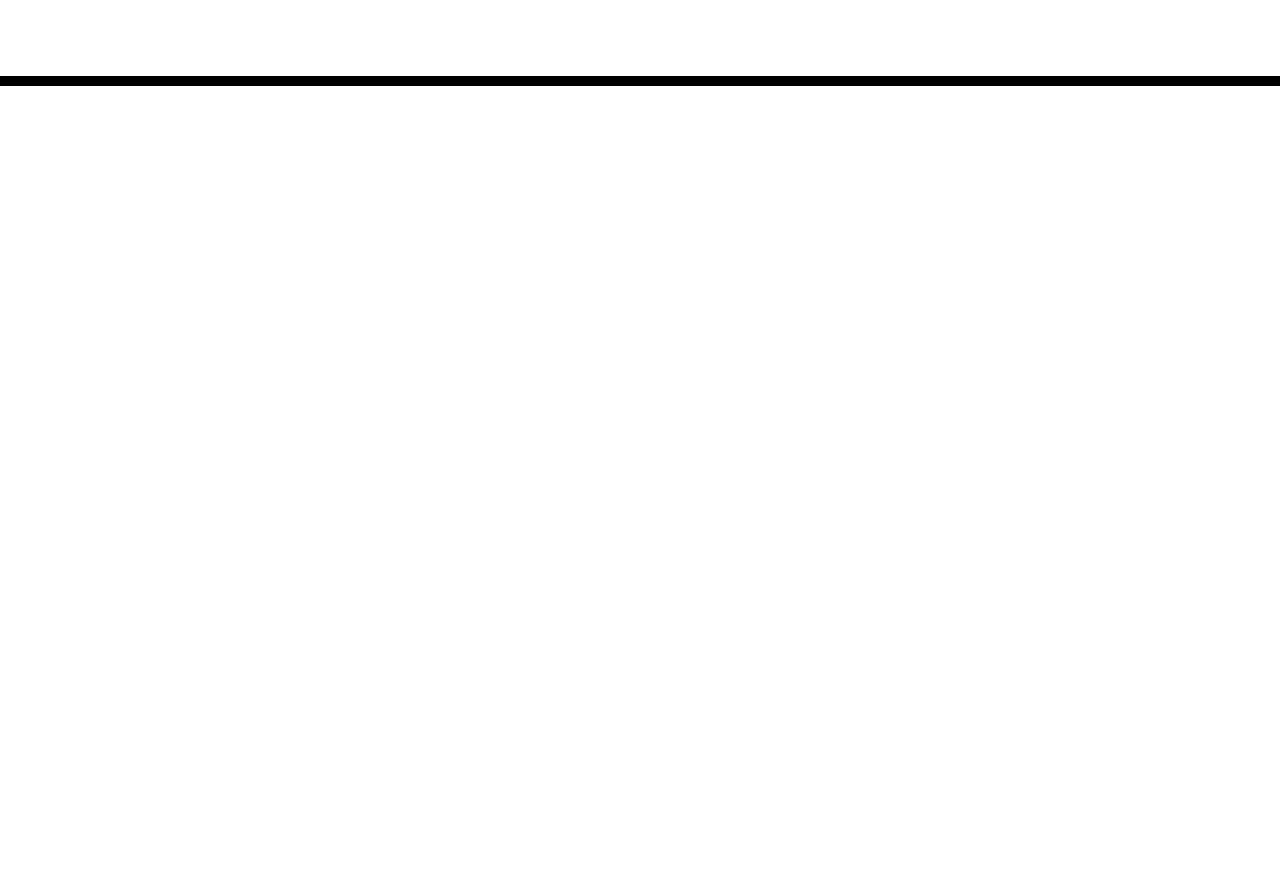
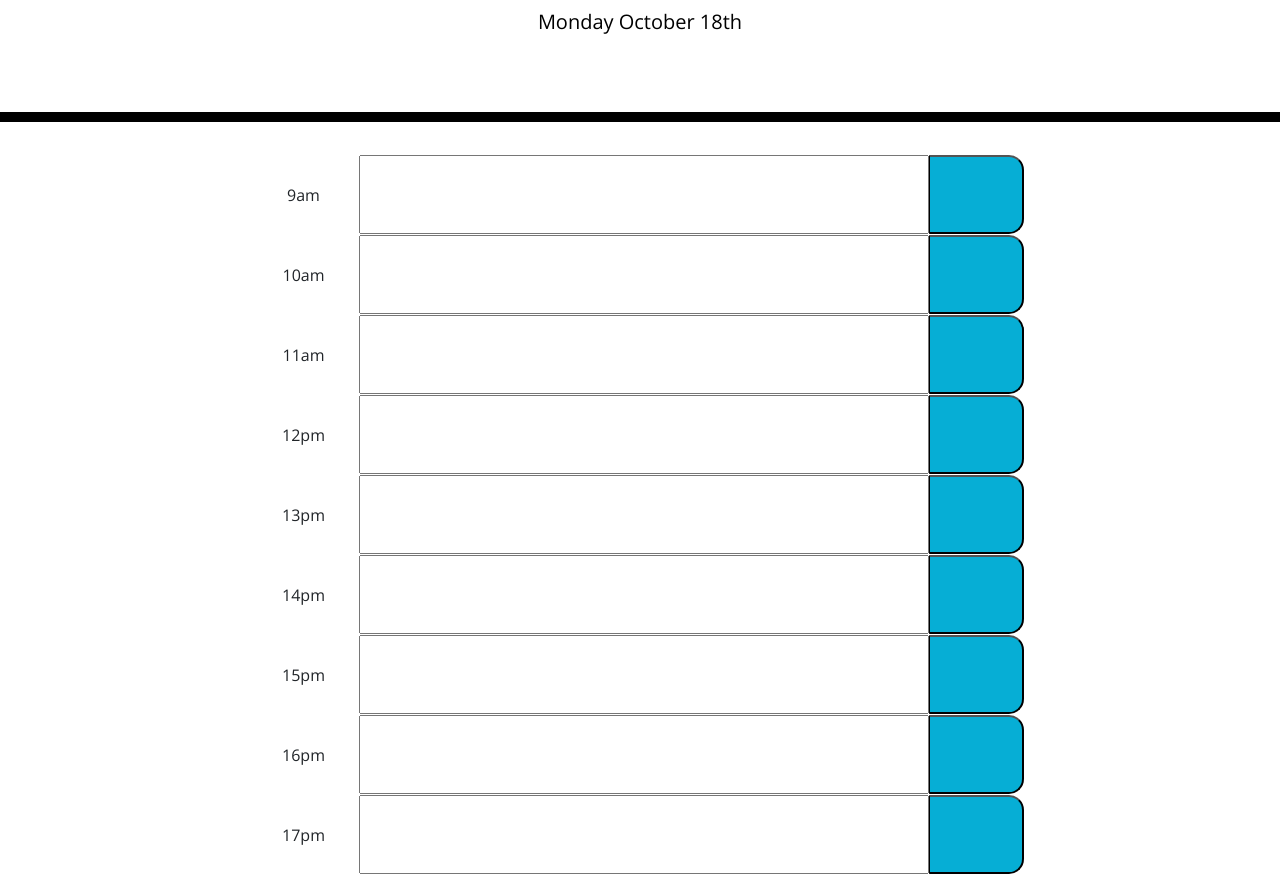
Before and after one commit to pc611652003/Work-Day-Scheduler, a plain HTML site: page index.html in a window 1280 px wide. Shown: the part 182-1056 px from the top of the page. Before the commit the page ends 800 px from the top, so only its background shows below. Drawn offline with nearby package versions, Linux system fonts and the light colour scheme; a web font is replaced by a local one.

Commit message:
Basic HTML Page constructed

```diff
--- a/assets/js/script.js
+++ b/assets/js/script.js
@@ -0,0 +1,20 @@
+// Start of Declaring Global Variables
+// End of Declaring Global Variables
+
+// Start of Declaring Functions
+// Load Schedule
+var loadSchedule = function () {
+    var dateLine = $("#currentDay");
+    var currentDate = moment().format("dddd MMMM Do");
+    $(dateLine).text(currentDate);
+}
+// Update Local Storage
+
+// Update Color Indicator
+
+// Button Handler
+
+// End of Declaring Functions
+
+// Launch
+loadSchedule();
--- a/index.html
+++ b/index.html
@@ -18,21 +18,114 @@
       href="https://fonts.googleapis.com/css?family=Open+Sans&display=swap"
       rel="stylesheet"
     />
-    <link rel="stylesheet" href="style.css" />
+    <link rel="stylesheet" href="https://cdnjs.cloudflare.com/ajax/libs/open-iconic/1.1.1/font/css/open-iconic-bootstrap.min.css" />
+    <link rel="stylesheet" href="./assets/css/style.css" />
     <title>Work Day Scheduler</title>
   </head>
 
   <body>
-    <header class="jumbotron">
+    <header class="jumbotron text-center">
       <h1 class="display-3">Work Day Scheduler</h1>
       <p class="lead">A simple calendar app for scheduling your work day</p>
       <p id="currentDay" class="lead"></p>
     </header>
     <div class="container">
       <!-- Timeblocks go here -->
+      <!-- 9 am -->
+      <div id="timeblock-9" class="row justify-content-center text-center time-block">
+        <div class="col-1 mr-2">
+            <label for="hour-9" class="align-middle">9am</label>
+        </div>
+        <input type="text" name="hour-9" id="hour-9" class="col-6 description" placeholder="" />
+        <button id="button-9" class="col-1 saveBtn">
+            <span class="oi oi-file"></span>
+        </button>
+      </div>
+      <!-- 10 am -->
+      <div id="timeblock-10" class="row justify-content-center text-center time-block">
+        <div class="col-1 mr-2">
+            <label for="hour-10" class="align-middle">10am</label>
+        </div>
+        <input type="text" name="hour-10" id="hour-10" class="col-6 description" placeholder="" />
+        <button id="button-10" class="col-1 saveBtn">
+            <span class="oi oi-file"></span>
+        </button>
+      </div>
+      <!-- 11 am -->
+      <div id="timeblock-11" class="row justify-content-center text-center time-block">
+        <div class="col-1 mr-2">
+            <label for="hour-11" class="align-middle">11am</label>
+        </div>
+        <input type="text" name="hour-11" id="hour-11" class="col-6 description" placeholder="" />
+        <button id="button-11" class="col-1 saveBtn">
+            <span class="oi oi-file"></span>
+        </button>
+      </div>
+      <!-- 12 pm -->
+      <div id="timeblock-12" class="row justify-content-center text-center time-block">
+        <div class="col-1 mr-2">
+            <label for="hour-12" class="align-middle">12pm</label>
+        </div>
+        <input type="text" name="hour-12" id="hour-12" class="col-6 description" placeholder="" />
+        <button id="button-12" class="col-1 saveBtn">
+            <span class="oi oi-file"></span>
+        </button>
+      </div>
+      <!-- 13 pm -->
+      <div id="timeblock-13" class="row justify-content-center text-center time-block">
+        <div class="col-1 mr-2">
+            <label for="hour-13" class="align-middle">13pm</label>
+        </div>
+        <input type="text" name="hour-13" id="hour-13" class="col-6 description" placeholder="" />
+        <button id="button-13" class="col-1 saveBtn">
+            <span class="oi oi-file"></span>
+        </button>
+      </div>
+      <!-- 14 pm -->
+      <div id="timeblock-14" class="row justify-content-center text-center time-block">
+        <div class="col-1 mr-2">
+            <label for="hour-14" class="align-middle">14pm</label>
+        </div>
+        <input type="text" name="hour-14" id="hour-14" class="col-6 description" placeholder="" />
+        <button id="button-14" class="col-1 saveBtn">
+            <span class="oi oi-file"></span>
+        </button>
+      </div>
+      <!-- 15 pm -->
+      <div id="timeblock-15" class="row justify-content-center text-center time-block">
+        <div class="col-1 mr-2">
+            <label for="hour-15" class="align-middle">15pm</label>
+        </div>
+        <input type="text" name="hour-15" id="hour-15" class="col-6 description" placeholder="" />
+        <button id="button-15" class="col-1 saveBtn">
+            <span class="oi oi-file"></span>
+        </button>
+      </div>
+      <!-- 16 pm -->
+      <div id="timeblock-16" class="row justify-content-center text-center time-block">
+        <div class="col-1 mr-2">
+            <label for="hour-16" class="align-middle">16pm</label>
+        </div>
+        <input type="text" name="hour-16" id="hour-16" class="col-6 description" placeholder="" />
+        <button id="button-16" class="col-1 saveBtn">
+            <span class="oi oi-file"></span>
+        </button>
+      </div>
+      <!-- 17 pm -->
+      <div id="timeblock-17" class="row justify-content-center text-center time-block">
+        <div class="col-1 mr-2">
+            <label for="hour-17" class="align-middle">17pm</label>
+        </div>
+        <input type="text" name="hour-17" id="hour-17" class="col-6 description" placeholder="" />
+        <button id="button-17" class="col-1 saveBtn">
+            <span class="oi oi-file"></span>
+        </button>
+      </div>
+
     </div>
 
     <script src="https://code.jquery.com/jquery-3.4.1.min.js"></script>
     <script src="https://cdnjs.cloudflare.com/ajax/libs/moment.js/2.24.0/moment.min.js"></script>
+    <script src="./assets/js/script.js"></script>
   </body>
 </html>
```
Also changed, not shown: assets/css/style.css (indentation only), 1 other file.
